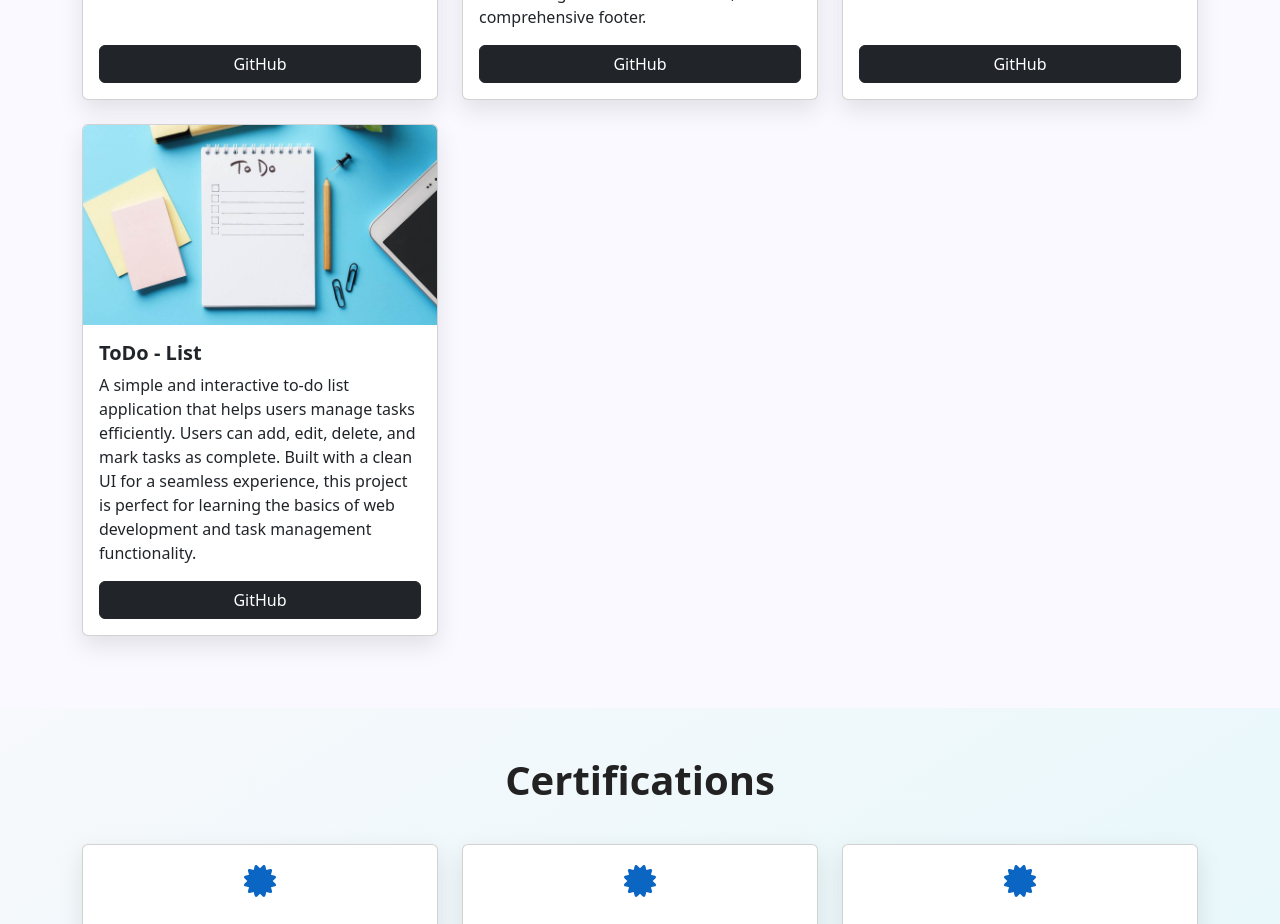
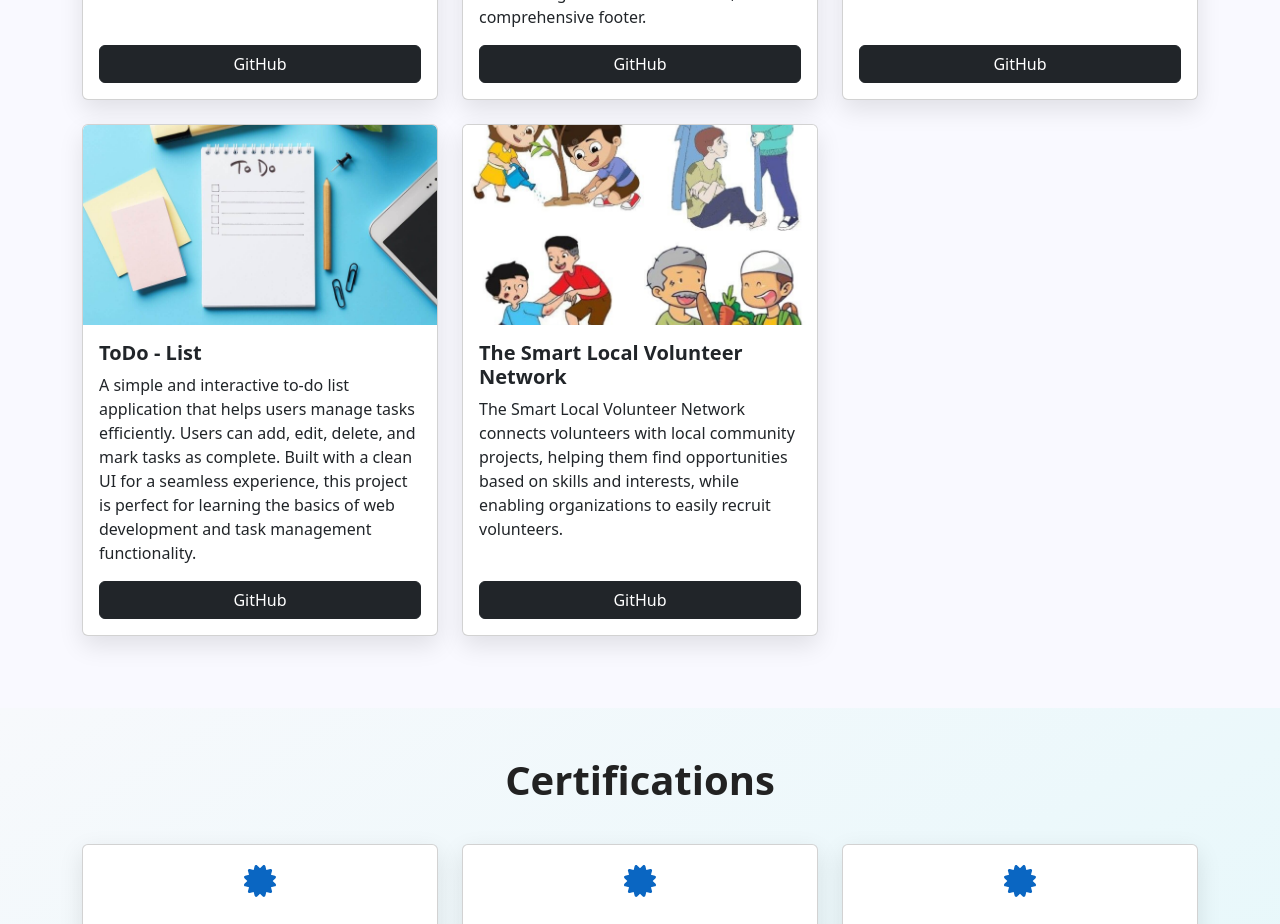
Before and after one commit to thulasi-07/PORTFOLIO, a React (Create React App) app: page / in a window 1280 px wide. Shown: the part 3780-4704 px from the top of the page. Built offline with nearby package versions, Linux system fonts and the light colour scheme.

Commit message:
commited

```diff
--- a/src/components/Projects.js
+++ b/src/components/Projects.js
@@ -5,6 +5,7 @@ import petAdoptionImg from '../assests/petAdoptionImg.jpg';
 import netflixImg from '../assests/netflixImg.jpeg';
 import questionPaperImg from '../assests/questionPaperImg.png';
 import todoListImg from '../assests/todoListImg.jpeg';
+import thesmartlocalvolunteerNetworkImg from '../assests/thesmartlocalvolunteerNetworkImg.jpeg';
 
 
 
@@ -33,6 +34,12 @@ const Projects = () => {
       description: 'A simple and interactive to-do list application that helps users manage tasks efficiently. Users can add, edit, delete, and mark tasks as complete. Built with a clean UI for a seamless experience, this project is perfect for learning the basics of web development and task management functionality.',
       image: todoListImg,
       link: 'https://github.com/thulasi-07/ToDoList',
+    },
+    {
+      title: 'The Smart Local Volunteer Network',
+      description: 'The Smart Local Volunteer Network connects volunteers with local community projects, helping them find opportunities based on skills and interests, while enabling organizations to easily recruit volunteers.',
+      image: thesmartlocalvolunteerNetworkImg,
+      link: 'https://github.com/thulasi-07/TheSmartLocalVolunteerNetwork',
     },
   ];
 
```
Also changed, not shown: src/assests/thesmartlocalvolunteerNetworkImg.jpeg (added).
